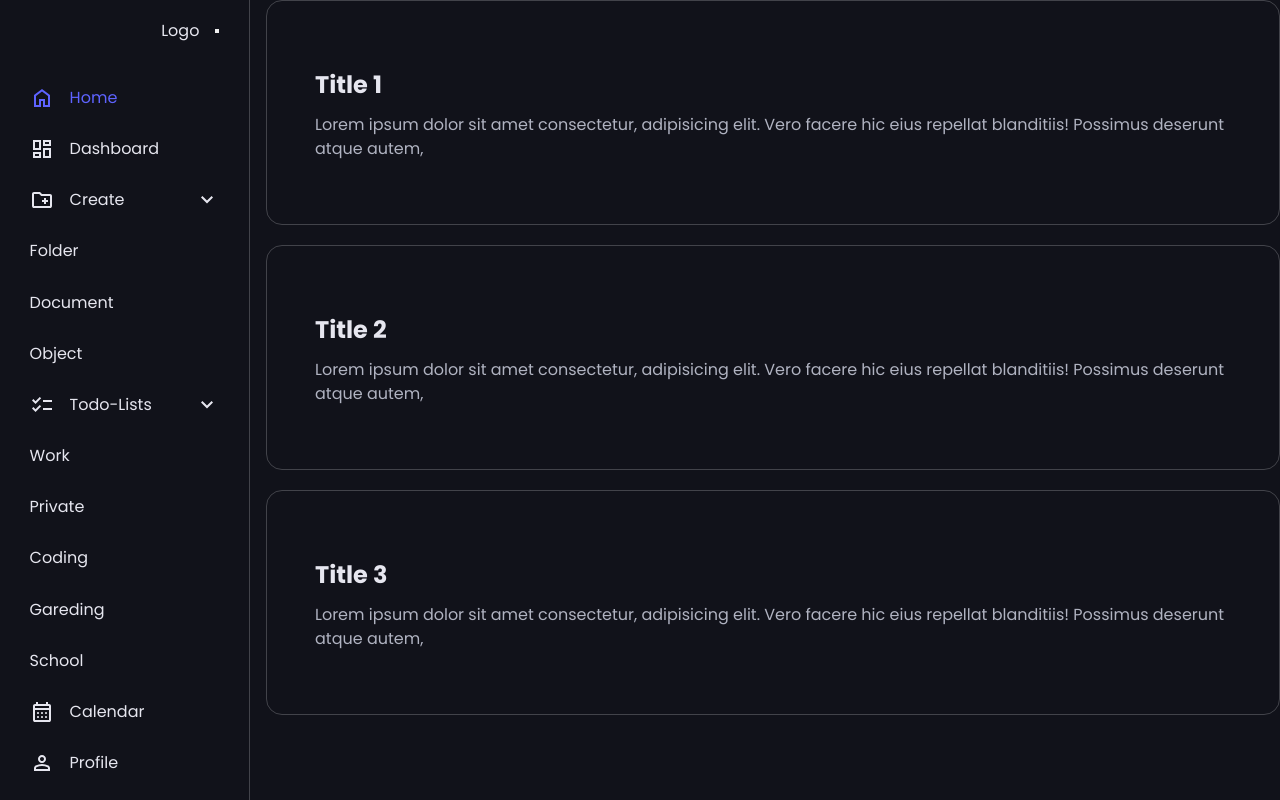
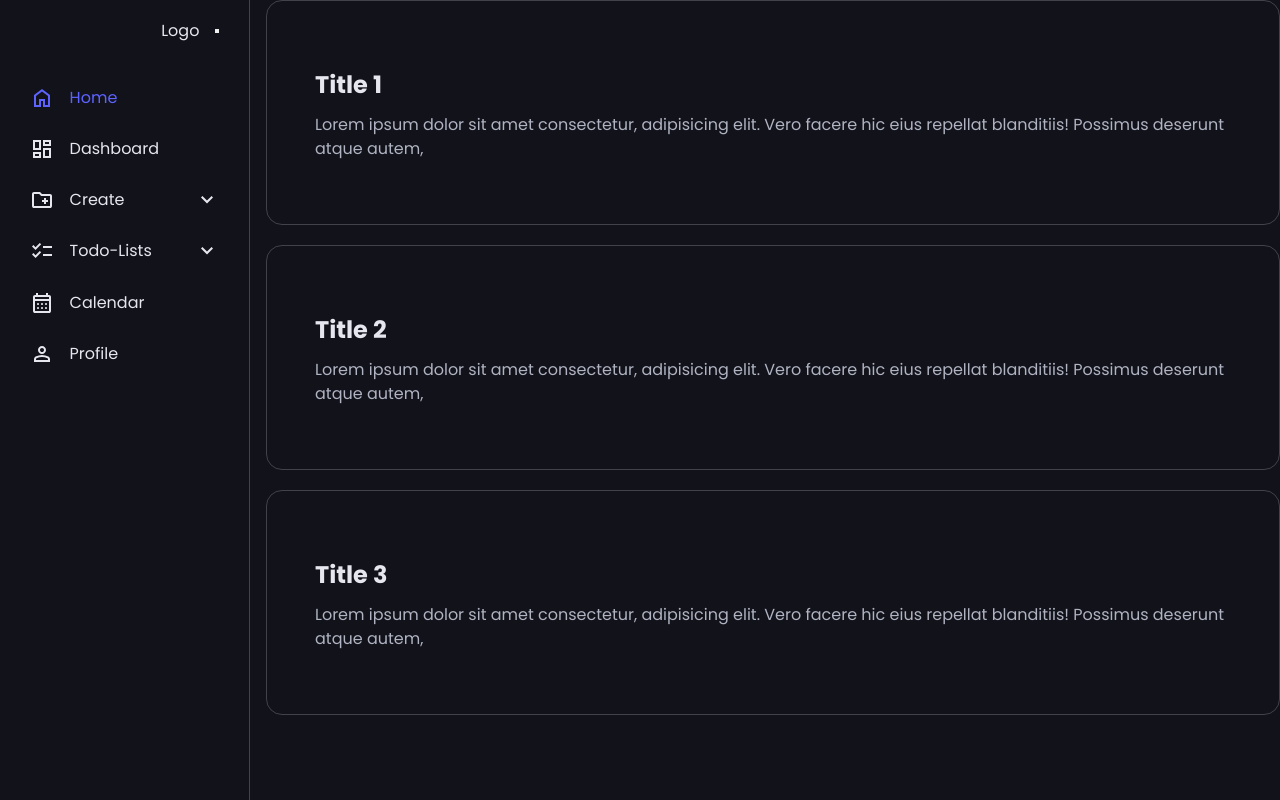
Before and after one commit to md-galib-hossain/UI-Elements, a plain HTML site: page Responsive-Navbar-HTML-CSS-JAVASCRIPT/index.html in a window 1280 px wide. Drawn offline with Linux system fonts and the light colour scheme.

Commit message:
Feat: sub menu transition css

```diff
--- a/Responsive-Navbar-HTML-CSS-JAVASCRIPT/style.css
+++ b/Responsive-Navbar-HTML-CSS-JAVASCRIPT/style.css
@@ -119,3 +119,16 @@ main p {
 #sidebar .dropdown-btn:hover {
   background-color: var(--hover-clr);
 }
+
+
+#sidebar .sub-menu {
+    display: grid;
+    grid-template-rows: 0fr;
+      transition: 300ms ease-in-out;
+      > div {
+        overflow: hidden;
+      }
+    }
+    #sidebar .sub-menu.show {
+    grid-template-rows: 1fr;
+    }
```
